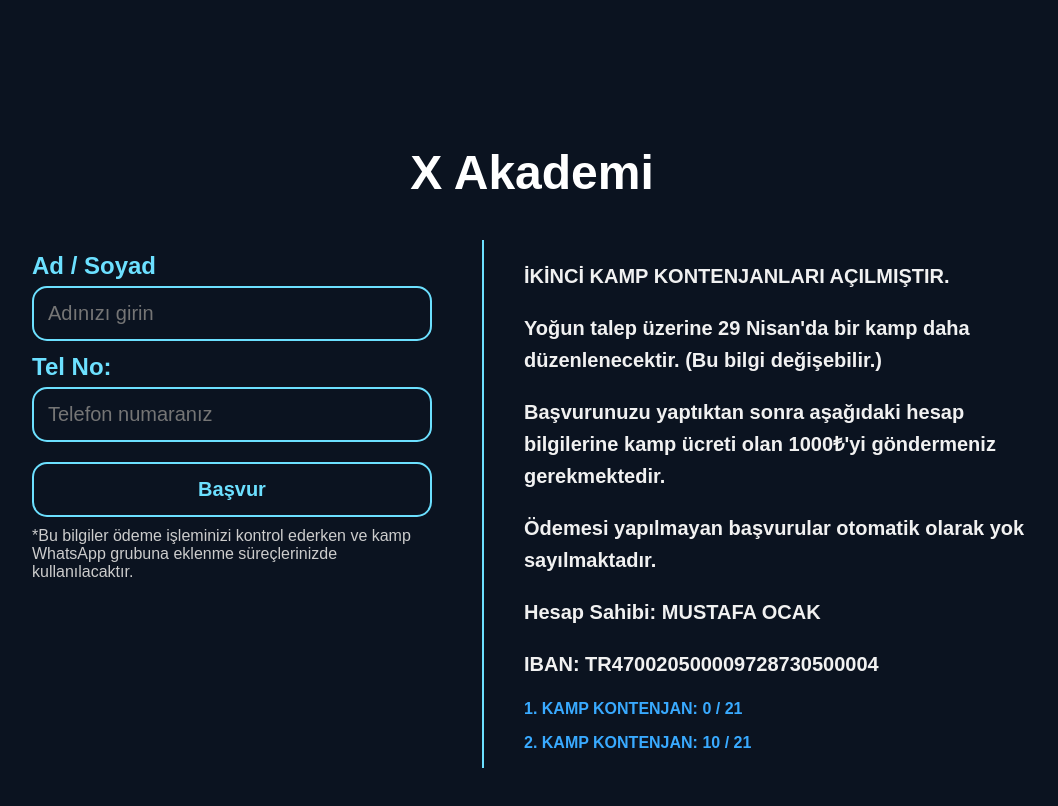
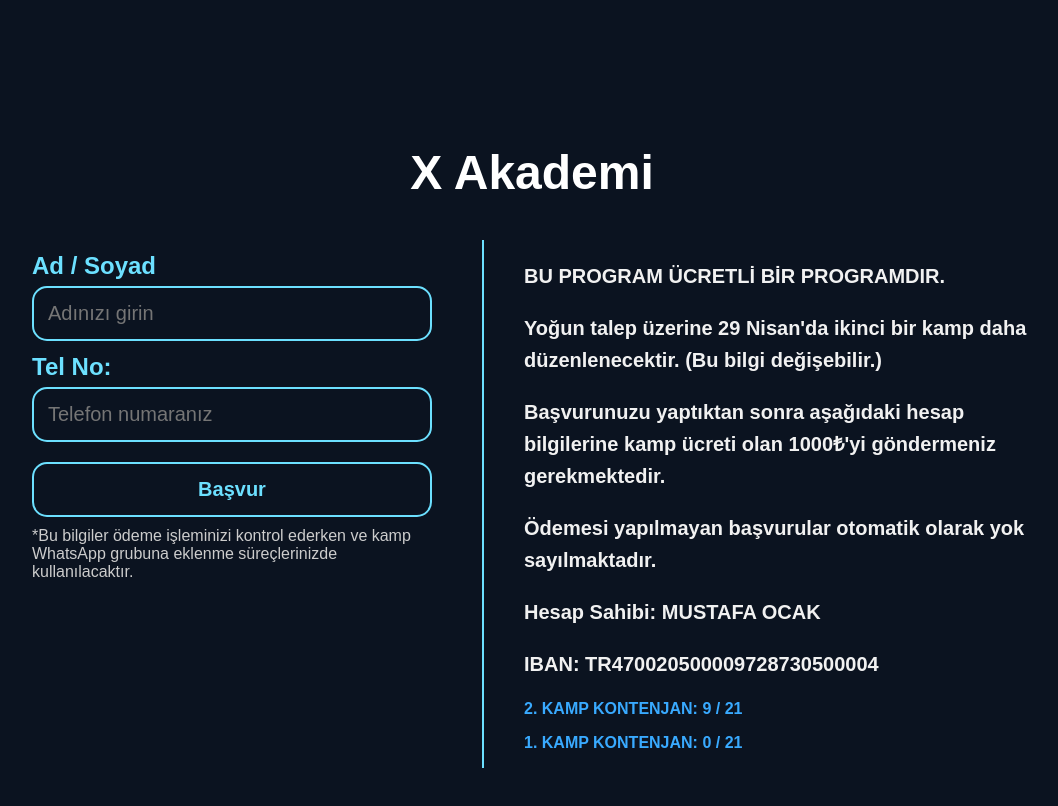
Before and after one commit to mustafaocakxyz/feynmankamp, a React (Vite) app: page /feynmankamp/contact in a window 1280 px wide. Shown: the top 806 px of the page, without its empty margins (108-1166 px from the left). Built offline with nearby package versions, Linux system fonts and the light colour scheme; a web font is replaced by a local one.

Commit message:
Update site content

```diff
--- a/src/pages/contact.jsx
+++ b/src/pages/contact.jsx
@@ -231,9 +231,9 @@ const Contact = () => {
         </FormSection>
 
         <InfoSection>
-          <InfoText>İKİNCİ KAMP KONTENJANLARI AÇILMIŞTIR.</InfoText>
+          <InfoText>BU PROGRAM ÜCRETLİ BİR PROGRAMDIR.</InfoText>
           <InfoText>
-            Yoğun talep üzerine 29 Nisan'da bir kamp daha düzenlenecektir.
+            Yoğun talep üzerine 29 Nisan'da ikinci bir kamp daha düzenlenecektir.
             (Bu bilgi değişebilir.)
           </InfoText>
           <InfoText>
@@ -250,8 +250,8 @@ const Contact = () => {
               <strong>IBAN:</strong> TR470020500009728730500004
             </InfoText>
           </AccountDetails>
+          <RemainingSlot>2. KAMP KONTENJAN: 9 / 21</RemainingSlot>
           <RemainingSlot>1. KAMP KONTENJAN: 0 / 21</RemainingSlot>
-          <RemainingSlot>2. KAMP KONTENJAN: 10 / 21</RemainingSlot>
         </InfoSection>
       </ContentContainer>
 
--- a/src/pages/home.jsx
+++ b/src/pages/home.jsx
@@ -310,7 +310,7 @@ const Home = () => {
       </Container>
       <Detail1 id="detail">
         <Title $second={true} style={{ color: "#36B7FF" }}>
-          Kamp Başlangıç Tarihi: 25 Nisan 2025
+          2. Kamp Başlangıç Tarihi: 29 Nisan 2025
         </Title>
         <span
           style={{
```
